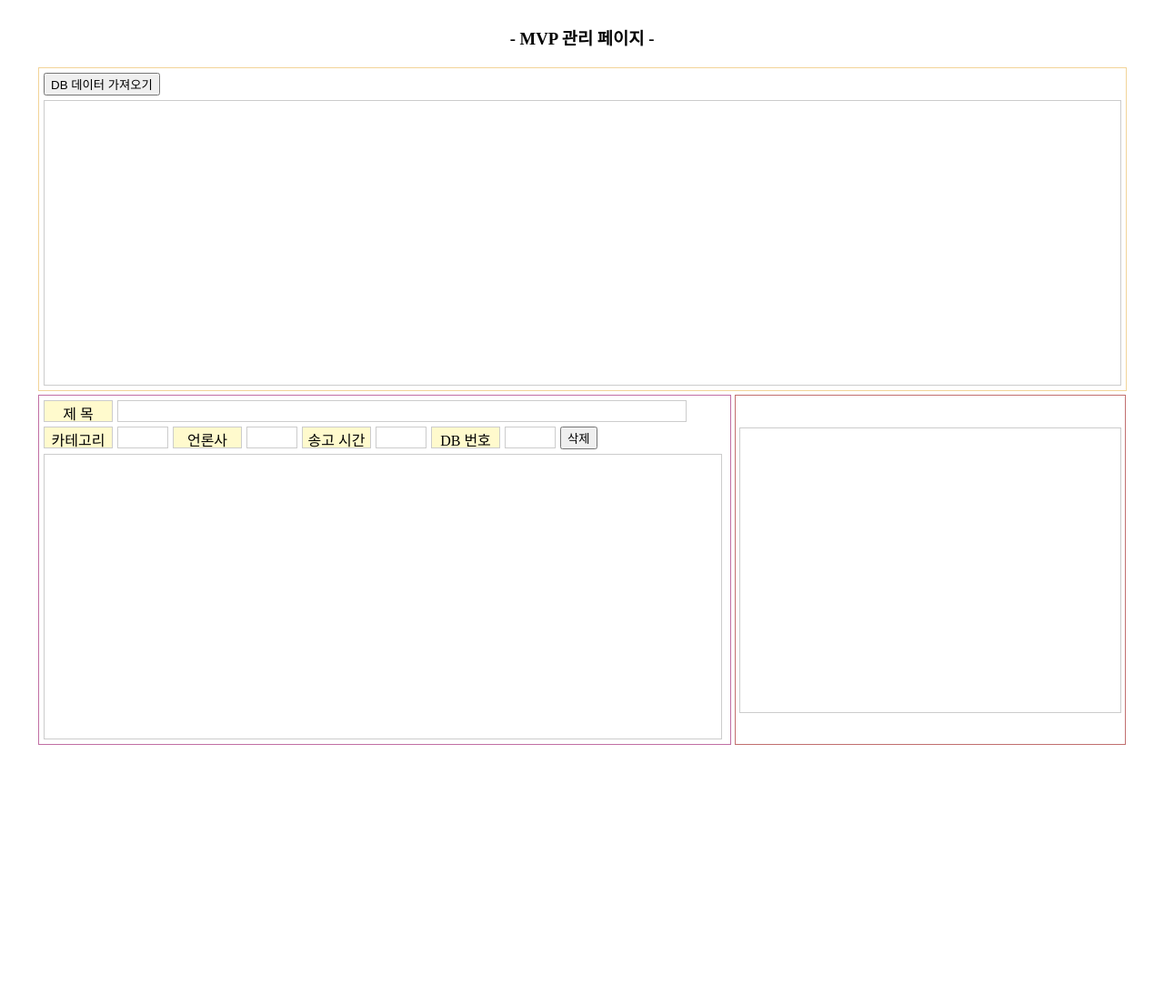
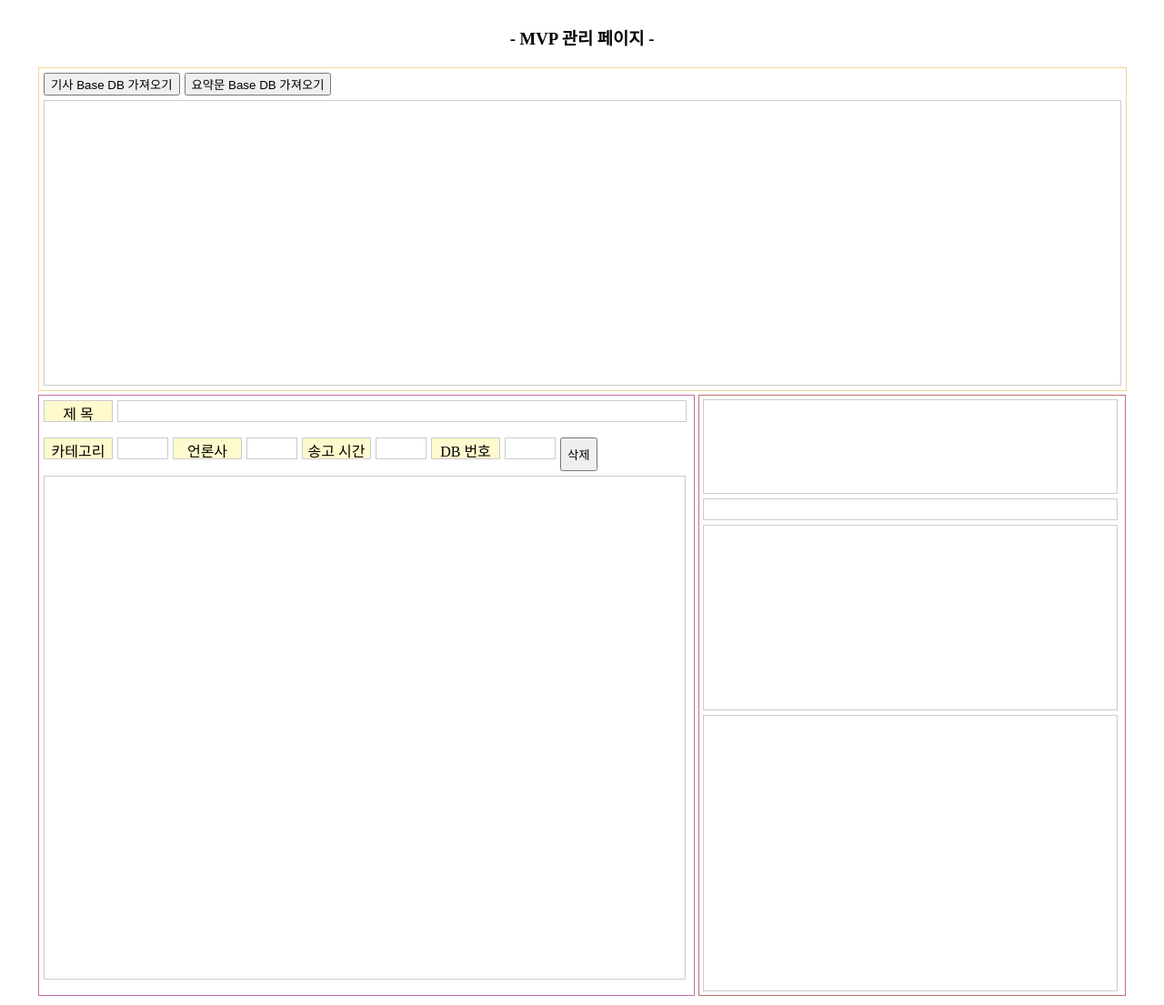
Before and after one commit to tigerak/byte_web, a Flask app: page /load_content/db_manager in a window 1280 px wide. Shown: the whole page at 91% size. Before the commit the page ends 819 px from the top, so only its background shows below. Run offline with Flask 3, Linux system fonts and the light colour scheme.

Commit message:
Add summary_base_DB_ctl

```diff
--- a/static/css/db_manager.css
+++ b/static/css/db_manager.css
@@ -79,7 +79,7 @@
     display: flex;                /* Flexbox 레이아웃 사용 */
     flex-wrap: wrap; /* 요소들을 다음 줄로 넘기기 위해 wrap 설정 */
     gap: 5px;                    /* 자식 요소 간의 간격 설정 */
-    width: 750px;
+    width: 710px;
     float: left;
     margin: 2px;
     padding: 5px;
@@ -87,9 +87,10 @@
 }
 .box7 {
     display: flex; /* Flexbox 레이아웃 적용 */
-    align-items: center; /* 버튼과 div를 수직 방향의 중앙에 정렬 */
+    flex-wrap: wrap; /* 요소들을 다음 줄로 넘기기 위해 wrap 설정 */
+    /* align-items: center; 버튼과 div를 수직 방향의 중앙에 정렬 */
     gap: 5px; /* 버튼과 div 사이의 간격 설정 */
-    width: 420px;
+    width: 460px;
     float: left;
     margin: 2px;
     padding: 4px;
@@ -177,14 +178,28 @@
     white-space: nowrap;
 }
 #articleDiv {
-    height: 310px;
-    width: 740px;
+    height: 550px;
+    width: 700px;
     overflow: auto;
 }
 
 /* box7 */
 #similarityDiv {
-    height: 310px;
+    height: 100px;
+    width: 450px;
+    overflow: auto;
+}
+#modelTitle {
+    width: 450px;
+    overflow: auto;
+}
+#modelSummary {
+    height: 200px;
+    width: 450px;
+    overflow: auto;
+}
+#modelReason {
+    height: 300px;
     width: 450px;
     overflow: auto;
 }
--- a/static/scripts/db_manager.js
+++ b/static/scripts/db_manager.js
@@ -16,12 +16,17 @@ $(document).ready(function() {
     });
 
 
+    // 전역 변수를 선언하여 클릭된 collection_name 버튼ID를 저장합니다.
+    var selectedBase = null;
+
     // DB 데이터 가져오기 버튼
-    $('#getDataAPIButton').click(function() {
+    $('.getDataAPIButton').click(function() {
         showLoading();
+        selectedBase = $(this).attr('id');
         $.ajax({
             url: '/util/data_api',
             type: 'POST',
+            data: {getDataAPI: selectedBase},
             success: function(response) {
                 // 서버로부터 받은 데이터를 해당하는 div에 출력합니다.
                 $('#getDataAPIDiv').empty();
@@ -72,7 +77,9 @@ $(document).ready(function() {
         $.ajax({
             url: '/util/data_api',
             type: 'POST',
-            data: { showIdData: id },
+            data: { showIdData: id,
+                getDataAPI: selectedBase
+             },
             success: function(response) {
                 // contentDiv class를 가진 div를 깨끗하게 지움
                 $('.contentDiv').empty();
@@ -170,7 +177,7 @@ $(document).ready(function() {
             var divContent = $('#' + divId).text();
             formData.append(divId, divContent);
         });
-
+        formData.append('getDataAPI', selectedBase);
         return formData;
     }
 
--- a/templates/db_manager.html
+++ b/templates/db_manager.html
@@ -7,9 +7,9 @@
     <div class="box-wrap-upper">
 
         <div class="box1">
-            <button id="getDataAPIButton">DB 데이터 가져오기</button>
+            <button class="getDataAPIButton" id="ArticleBase">기사 Base DB 가져오기</button>
+            <button class="getDataAPIButton" id="SummaryBase">요약문 Base DB 가져오기</button>
             <div contenteditable="false" id="getDataAPIDiv"></div>
-
         </div>
 
         <!-- <div class="box2">
@@ -38,6 +38,9 @@
 
         <div class="box7">
             <div contenteditable="false" class="contentDiv" id="similarityDiv"></div>
+            <div contenteditable="false" class="contentDiv" id="modelTitle"></div>
+            <div contenteditable="false" class="contentDiv" id="modelSummary"></div>
+            <div contenteditable="false" class="contentDiv" id="modelReason"></div>
         </div>
 
     </div>
```
